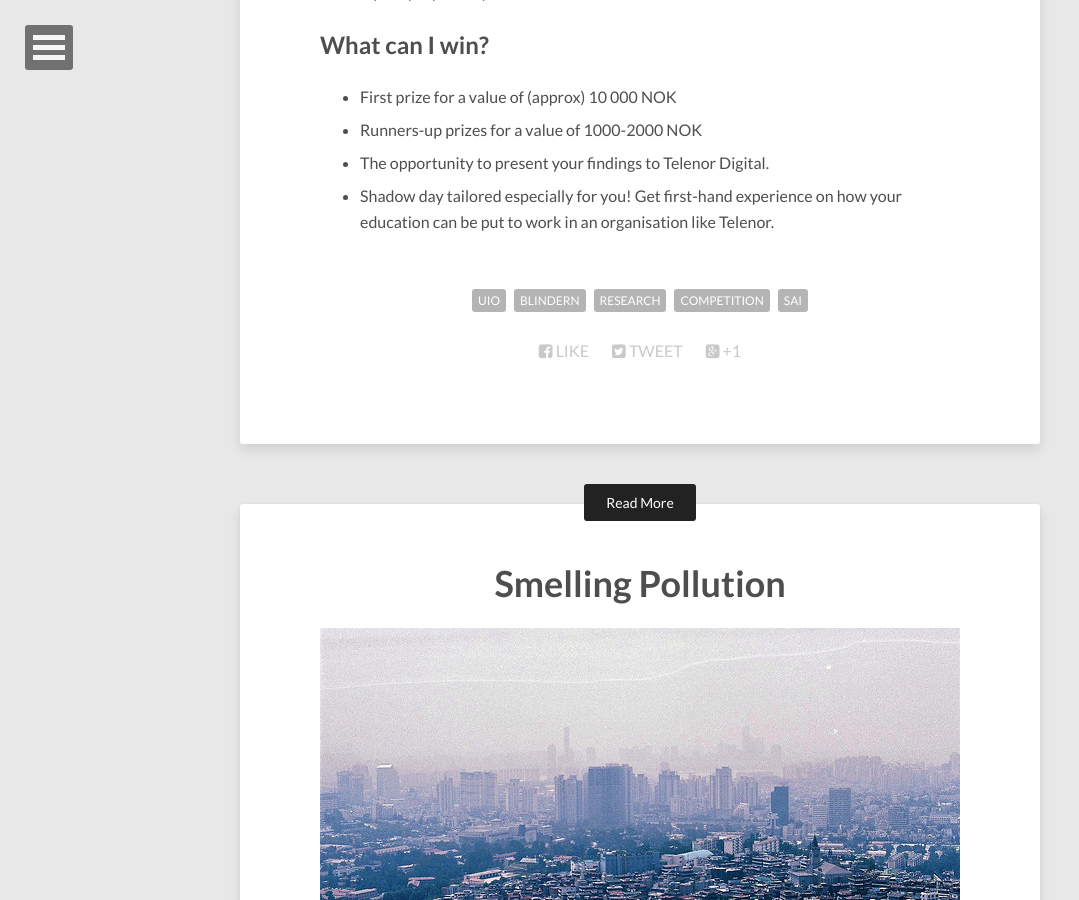
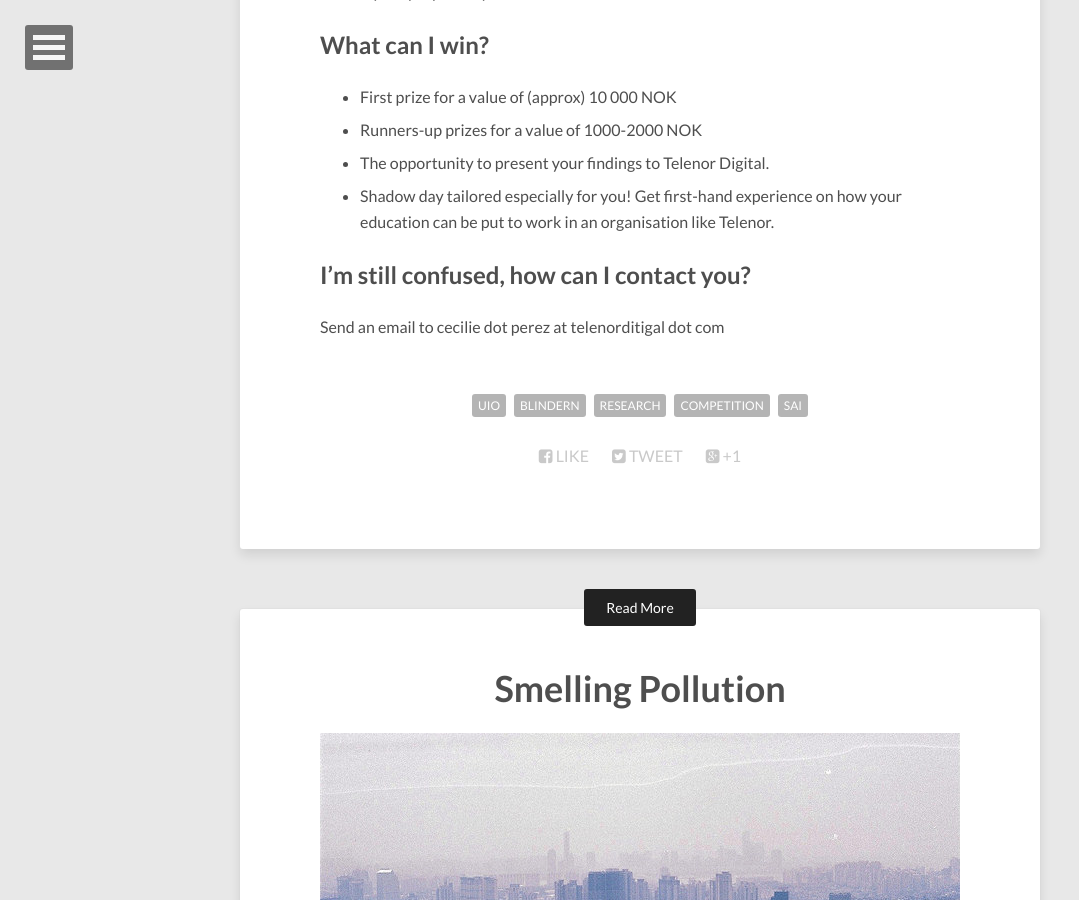
Before and after one commit to comoyo/blog.telenor.io, a Jekyll site: the page built from _posts/2016-12-07-UiO-Telenor-Competition.md, in a window 1280 px wide and 900 px high, scrolled down 2395 px. Shown: the whole window, without its empty margins (0-1079 px from the left). Built offline with Jekyll 4.4.1, drawn with Linux system fonts in a browser that asks for light colours; nearby versions of some CDN libraries; some of the changed text lies outside the part shown.

Commit message:
Added contact details

```diff
--- a/_posts/2016-12-07-UiO-Telenor-Competition.md
+++ b/_posts/2016-12-07-UiO-Telenor-Competition.md
@@ -59,3 +59,7 @@ Submit your proposal by 01.02.2017
 * Runners-up prizes for a value of 1000-2000 NOK
 * The opportunity to present your findings to Telenor Digital.
 * Shadow day tailored especially for you! Get first-hand experience on how your education can be put to work in an organisation like Telenor.
+
+## I’m still confused, how can I contact you?
+
+Send an email to cecilie dot perez at telenorditigal dot com
```
Also changed, not shown: other parts of _posts/2016-12-07-UiO-Telenor-Competition.md (+1 -1 lines).
